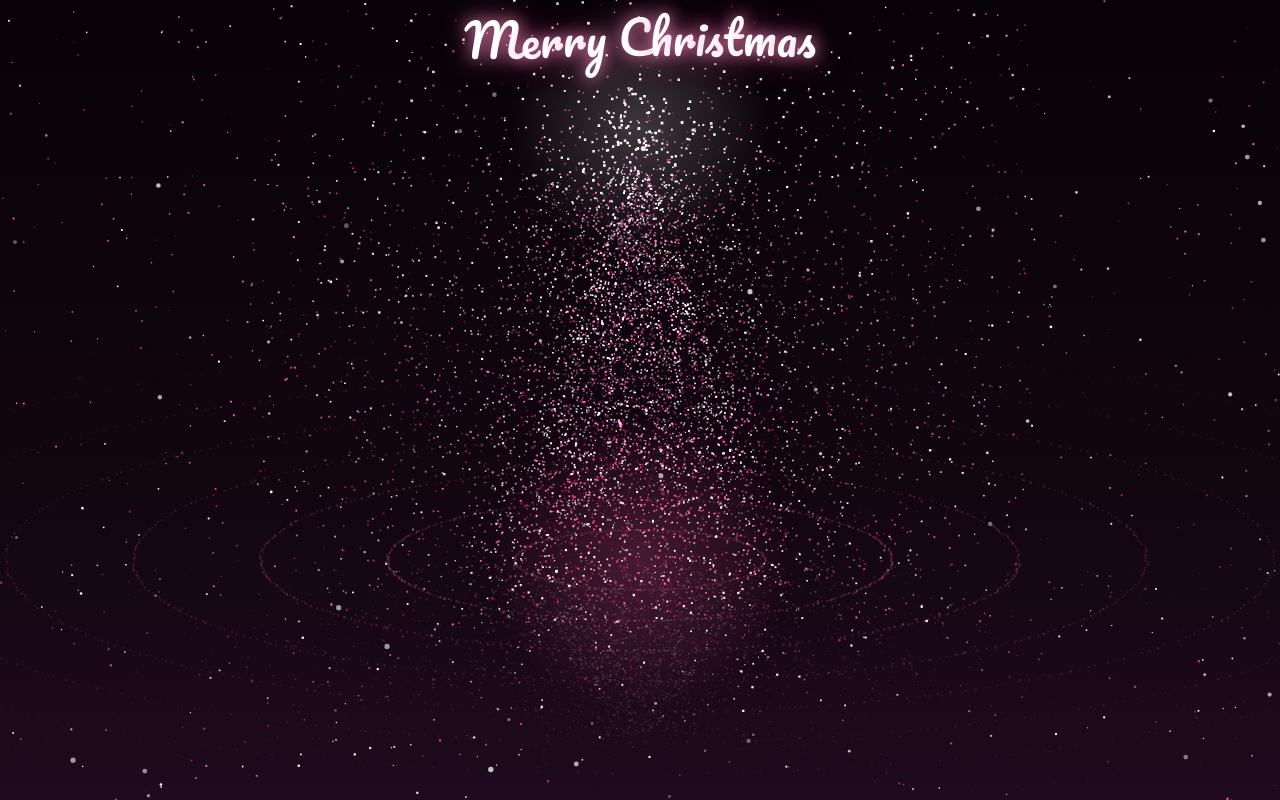
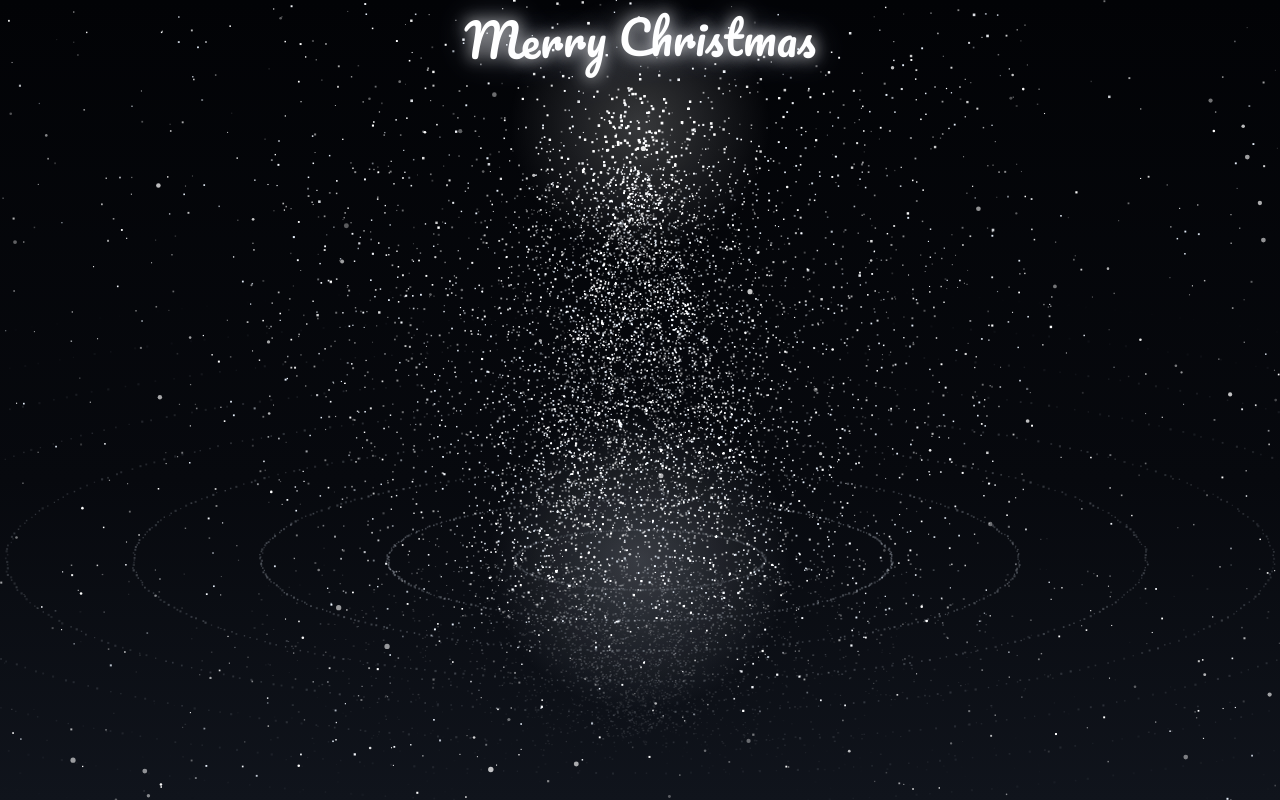
Before and after one commit to hyj1127ga-dotcom/xuan, a plain HTML site: page index.html in a window 1280 px wide. Drawn offline with Linux system fonts and the light colour scheme; animation ran at ten frames a second.

Commit message:
Add files via upload

```diff
--- a/index.html
+++ b/index.html
@@ -8,13 +8,13 @@
 <link rel="preconnect" href="https://fonts.gstatic.com" crossorigin>
 <link rel="stylesheet" href="https://fonts.googleapis.com/css2?family=Pacifico&display=swap">
 <style>
-:root{--bg1:#080208;--bg2:#1f0a1f;--text:#eef6ff;color-scheme:dark}
-@media (prefers-color-scheme:dark){:root{--bg1:#080208;--bg2:#1f0a1f}}
+:root{--bg1:#020306;--bg2:#10141c;--text:#eef6ff;color-scheme:dark}
+@media (prefers-color-scheme:dark){:root{--bg1:#020306;--bg2:#10141c}}
 *{box-sizing:border-box}
 html,body{height:100%;margin:0}
-body{background:linear-gradient(180deg,var(--bg1) 0%,#12060f 60%,var(--bg2) 100%);color:var(--text);font-family:"Pacifico","PingFang SC","Noto Sans SC",sans-serif;overflow:hidden;touch-action:none;padding-top:env(safe-area-inset-top,0px);padding-bottom:env(safe-area-inset-bottom,0px)}
+body{background:linear-gradient(180deg,var(--bg1) 0%,#07090e 60%,var(--bg2) 100%);color:var(--text);font-family:"Pacifico","PingFang SC","Noto Sans SC",sans-serif;overflow:hidden;touch-action:none;padding-top:env(safe-area-inset-top,0px);padding-bottom:env(safe-area-inset-bottom,0px)}
 canvas{position:fixed;inset:0;width:100%;height:100%;display:block}
-#title{position:fixed;left:0;right:0;top:calc(16px + env(safe-area-inset-top,0px));text-align:center;font-size:clamp(30px,10vw,46px);line-height:1.15;color:#fff;text-shadow:0 0 16px rgba(255,150,200,.9),0 0 34px rgba(255,100,170,.5);opacity:0;transition:opacity 2.4s ease}
+#title{position:fixed;left:0;right:0;top:calc(16px + env(safe-area-inset-top,0px));text-align:center;font-size:clamp(30px,10vw,46px);line-height:1.15;color:#fff;text-shadow:0 0 16px rgba(255,255,255,.85),0 0 34px rgba(210,225,255,.45);opacity:0;transition:opacity 2.4s ease}
 #title.in{opacity:1}
 #title span{display:inline-block;animation:wave 2.8s ease-in-out infinite;animation-delay:calc(var(--i) * .09s)}
 @keyframes wave{0%,100%{transform:translateY(0)}50%{transform:translateY(-5px)}}
@@ -39,8 +39,8 @@ function inside(poly,x,y){var c=false,i,j;for(i=0,j=poly.length-1;i<poly.length;
 function starPoly(r){var p=[],i,a;for(i=0;i<10;i++){a=-Math.PI/2+i*Math.PI/5;p.push([Math.cos(a)*(i%2?r*0.4:r),Math.sin(a)*(i%2?r*0.4:r)]);}return p;}
 function bodyCol(t){
   if(Math.random()<.05)return'#ffffff';
-  var h=326+14*t+(Math.random()-.5)*10,l=(72-12*t)+(Math.random()-.5)*12;
-  return'hsl('+h+',100%,'+l+'%)';
+  var h=0,l=(94-16*t)+(Math.random()-.5)*10;
+  return'hsl('+h+',0%,'+l+'%)';
 }
 function build(){
   P=[];bg=[];snow=[];glow=0;
@@ -57,13 +57,13 @@ function build(){
     t=0.04+0.96*i/N;a=t*8*6.283;
     for(j=0;j<3;j++){
       var f=Math.random()+Math.random()-1;
-      add(a+(j===2?Math.PI:0),R*t*1.04+2+f*1.2,topY+treeH*t+f*(2+t*4),j===2?'#ff6fb0':(j?'#ffe6f2':'#ffffff'),1.1+Math.random()*0.9,1,0.0075,t*20,260);
+      add(a+(j===2?Math.PI:0),R*t*1.04+2+f*1.2,topY+treeH*t+f*(2+t*4),j===2?'#e3ecf8':(j?'#f4f7fc':'#ffffff'),1.1+Math.random()*0.9,1,0.0075,t*20,260);
     }
   }
   var NS=Math.floor(26*den);
   for(k=0;k<NS;k++){
     t=0.09+0.88*k/NS;a=t*8*6.283;
-    var ss=4.5+(k%3)*1.6,poly=starPoly(ss),col=k%2?'#ffc2e0':'#ffffff',ph=Math.random()*6.283,sp=500+Math.random()*500,c2=0;
+    var ss=4.5+(k%3)*1.6,poly=starPoly(ss),col=k%2?'#e8eef8':'#ffffff',ph=Math.random()*6.283,sp=500+Math.random()*500,c2=0;
     var yc=topY+treeH*t,rc=R*t*1.04+4;
     for(i=0;i<10;i++){var q0=poly[i],q1=poly[(i+1)%10];
       for(j=0;j<2;j++){var u=j/2;mk({a:a,r:rc,y:yc,lx:q0[0]+(q1[0]-q0[0])*u,ly:q0[1]+(q1[1]-q0[1])*u,col:col,s:1.5,t:4,v:0.0075,ph:ph,sp:sp});}}
@@ -73,7 +73,7 @@ function build(){
   so=Math.min(W,H)*0.055;starY=topY-so*0.78;
   var si=so*0.382,sp2=[];
   for(i=0;i<10;i++){a=-Math.PI/2+i*Math.PI/5;r=i%2?si:so;sp2.push([Math.cos(a)*r,Math.sin(a)*r]);}
-  while(cnt<240){x=(Math.random()*2-1)*so;y=(Math.random()*2-1)*so;if(inside(sp2,x,y)){addStar(x,y,Math.random()<.6?'#ffffff':'#ffd6ea',1.8+Math.random()*0.9);cnt++;}}
+  while(cnt<240){x=(Math.random()*2-1)*so;y=(Math.random()*2-1)*so;if(inside(sp2,x,y)){addStar(x,y,Math.random()<.6?'#ffffff':'#f4f7fc',1.8+Math.random()*0.9);cnt++;}}
   for(i=0;i<10;i++){var p0=sp2[i],p1=sp2[(i+1)%10];for(j=0;j<9;j++){var uu=j/9;addStar(p0[0]+(p1[0]-p0[0])*uu,p0[1]+(p1[1]-p0[1])*uu,'#ffffff',2.4);}}
   var sk=W*H/5200;
   for(i=0;i<sk*0.8;i++)bg.push({x:Math.random()*W,y:Math.random()*H,r:0.7,p:Math.random()*6.283,sp:700+Math.random()*900,dx:0.01+Math.random()*0.03,k:0});
@@ -97,9 +97,9 @@ function frame(time){
   }
   glow+=(1-glow)*0.015;
   var bgl=ctx.createRadialGradient(cx,groundY,0,cx,groundY,R*1.2);
-  bgl.addColorStop(0,'rgba(255,100,170,'+(0.4*glow).toFixed(3)+')');bgl.addColorStop(1,'rgba(255,100,170,0)');
+  bgl.addColorStop(0,'rgba(235,242,255,'+(0.4*glow).toFixed(3)+')');bgl.addColorStop(1,'rgba(235,242,255,0)');
   ctx.globalAlpha=1;ctx.fillStyle=bgl;ctx.fillRect(cx-R*1.2,groundY-R*1.2,R*2.4,R*2.4);
-  ctx.fillStyle='#ff6fb0';
+  ctx.fillStyle='#e3ecf8';
   for(k=0;k<9;k++){
     var phs=(time/7000+k/9)%1,rr=R*0.55+phs*(Rg-R*0.55),a2=0.8*Math.pow(1-phs,1.2)*Math.min(1,phs*8)*glow,off=k*0.7+time*0.00004*(k%2?1:-1);
     for(var m=0;m<rp.length;m++){
```
